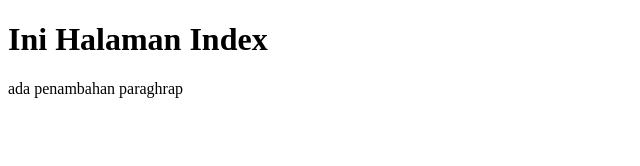
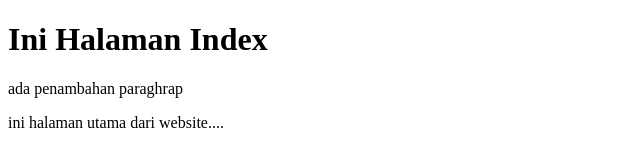
Before and after one commit to YossicaYossica25/belajar-git, a plain HTML site: page index.html in a window 1280 px wide. Shown: the whole page, without its empty margins (0-640 px from the left). Drawn offline with Linux system fonts and the light colour scheme.

Commit message:
Menambhakan paragraph di index

```diff
--- a/index.html
+++ b/index.html
@@ -8,5 +8,6 @@
 <body>
   <h1>Ini Halaman Index</h1>
 <p>ada penambahan paraghrap</p>
+<p>ini halaman utama dari website....</p>
 </body>
 </html>
```
